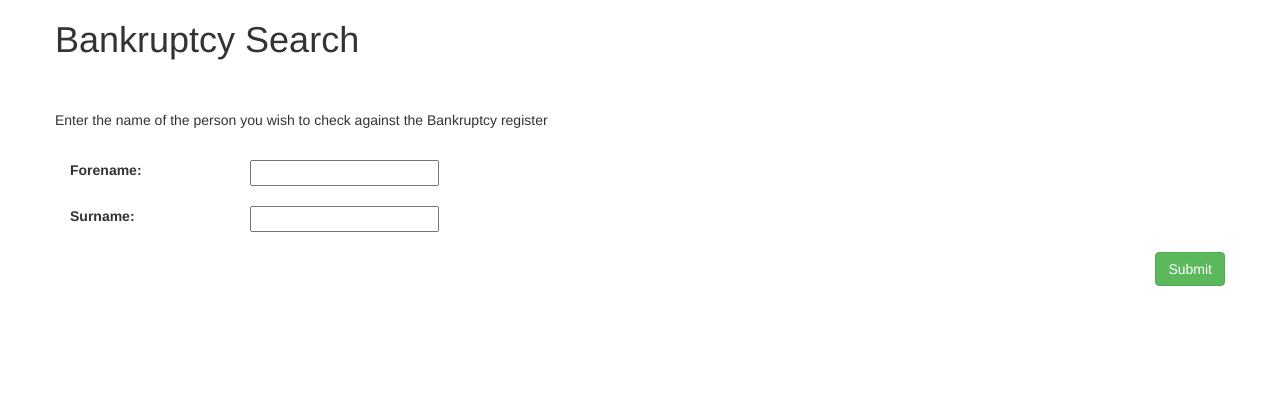
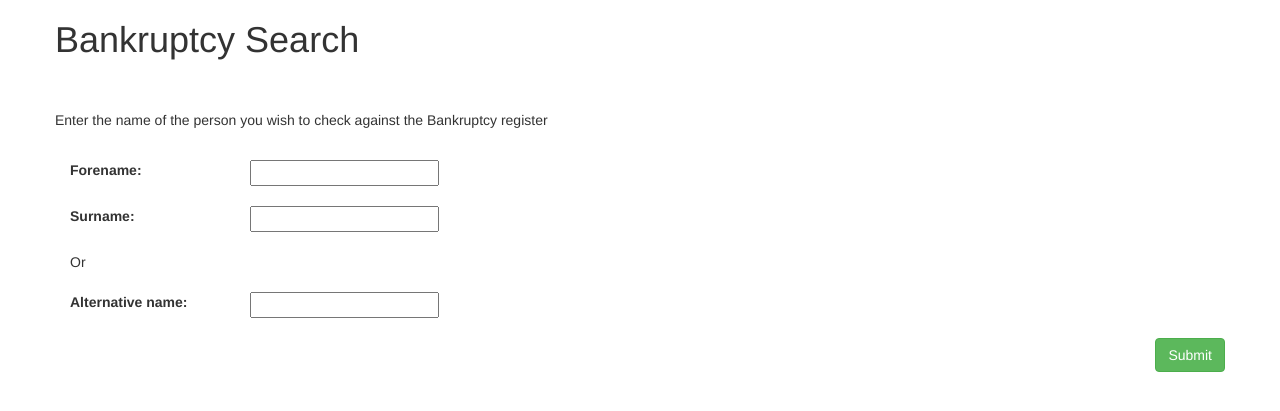
Before and after one commit to LandRegistry/land-charges-discovery, a Flask app: page /index in a window 1280 px wide. Shown: the top 411 px of the page. Run offline with Flask 2, Linux system fonts and the light colour scheme; some libraries are stand-ins or nearby versions.

Commit message:
alternative name added

```diff
--- a/api-prototype/frontend/client/gui.py
+++ b/api-prototype/frontend/client/gui.py
@@ -14,27 +14,34 @@ def search():
 
     forename_input = request.form['forename'];
     surname_input = request.form['surname'];
+    alternative_input = request.form['alternative']
 
 
     #  Check Inputs
-    if forename_input=="" and surname_input=="":
+    if forename_input=="" and surname_input=="" and alternative_input=="":
         #print("please complete all fields")
         forename = 'Missing forename'
         surname = 'Missing surname'
         return render_template('index.html', forename_error=forename, surname_error=surname)
-    elif forename_input=="":
+    elif forename_input=="" and alternative_input=="":
         forename = 'Missing forename'
         return render_template('index.html', forename_error=forename, surname=surname_input)
-    elif surname_input=="":
+    elif surname_input=="" and alternative_input=="":
         surname = 'Missing surname'
         return render_template('index.html', surname_error=surname, forename=forename_input)
     else:
         # Call rest service to do search
 
         url = 'http://10.0.2.2:8070/search_name'
-        data = {
-            'name': request.form['forename'] + " " + request.form['surname']
-        }
+        if alternative_input=="":
+            data = {
+                'name': request.form['forename'] + " " + request.form['surname']
+            }
+        else:
+            data = {
+                'name': request.form['alternative']
+            }
+
         headers = {'Content-Type': 'application/json'}
 
         response = requests.post(url, data=json.dumps(data), headers=headers)
--- a/api-prototype/frontend/client/templates/index.html
+++ b/api-prototype/frontend/client/templates/index.html
@@ -27,6 +27,13 @@
                 <span class="glyphicon glyphicon-remove" style="color:red"></span> {{surname_error}}
             {% endif %}
             <br/><br/>
+            <div class="col-sm-2">
+                <p>Or</p>
+            </div>
+            <br/><br/>
+            <label for="alternative" class="col-sm-2">Alternative name:</label>
+            <input type="text" id="alternative" name="alternative" value="{{alternatives}}">
+            <br/><br/>
             <input class="btn btn-success pull-right" type="submit">
         </form>
     </div>
@@ -35,15 +42,17 @@
             <h2>Results</h2>
             <table class="table table-hover">
                 <thead>
-                    <th>Name</th>
-                    <th>Address</th>
+                    <th class="col-sm-5">Name</thclass>
+                    <th class="col-sm-5">Address</th>
                     <th>Nature</th>
+                    <th>Date</th>
                 </thead>
                 {% for n in results %}
                     <tr>
                         <td>{{n.name}}</td>
                         <td>{{n.address}}</td>
                         <td>{{n.nature}}</td>
+                        <td>{{n.date}}</td>
                     </tr>
                 {% endfor %}
             </table>
```
